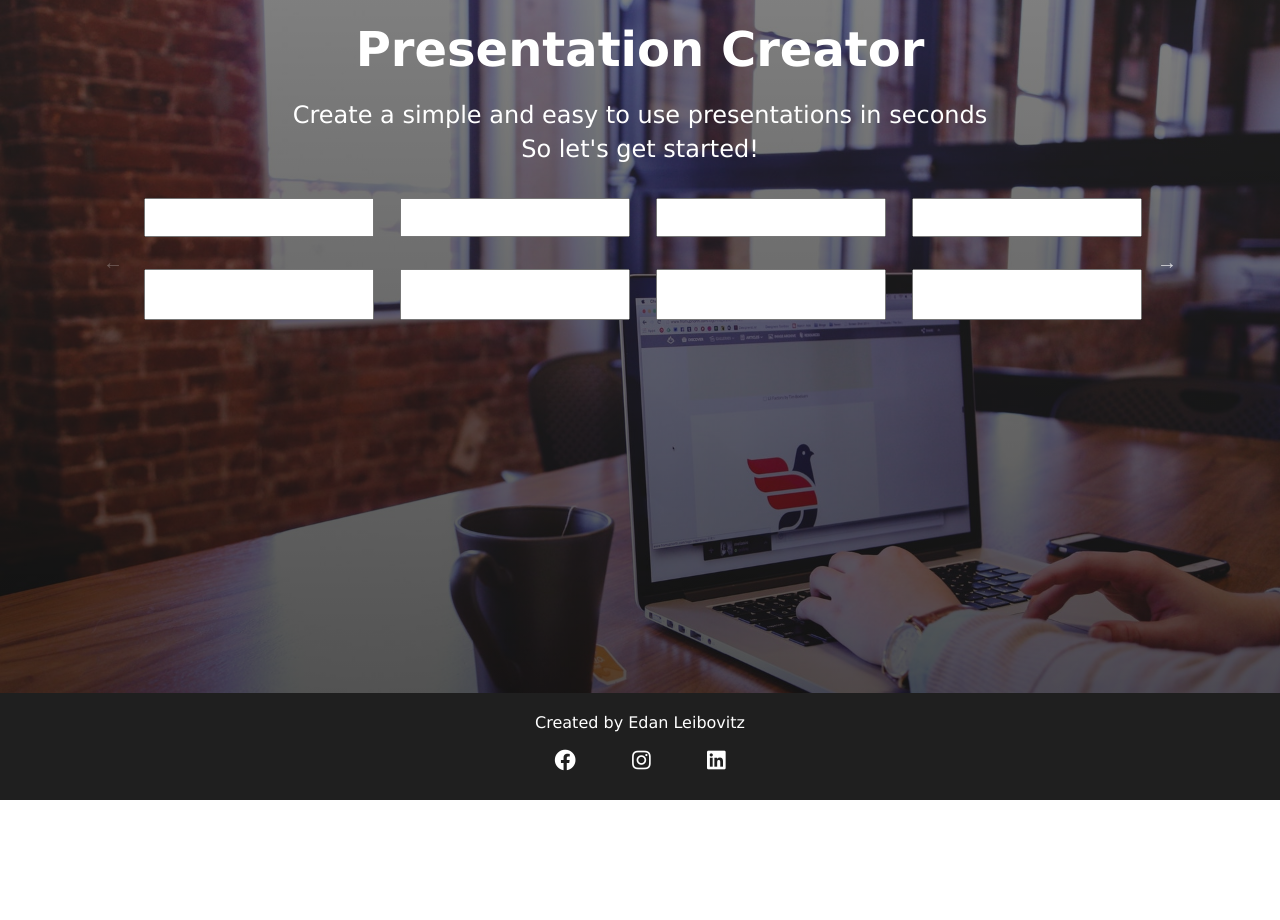
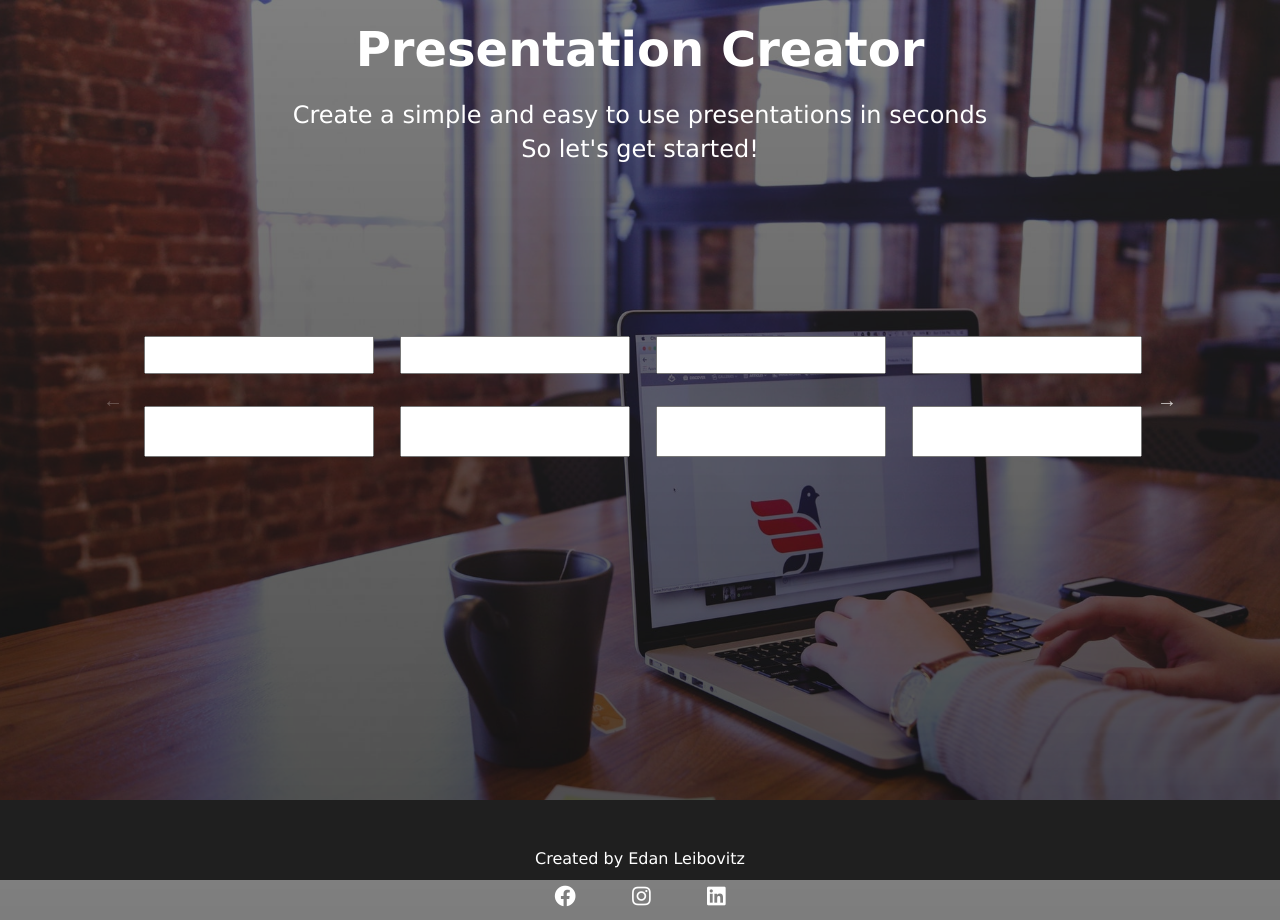
Before and after one commit to Edan-Leibo/presentation-creator, a plain HTML site: page index.html in a window 1280 px wide. Before the commit the page ends 800 px from the top, so only its background shows below. Drawn offline with nearby package versions, Linux system fonts and the light colour scheme; a web font is replaced by a local one.

Commit message:
fix index layout

```diff
--- a/css/style-create.css
+++ b/css/style-create.css
@@ -10,8 +10,10 @@
   color: white;
   line-height: 1.4;
   background: linear-gradient(rgba(0,0,0,0.5), rgba(0,0,0,0.7)), url(../images/create.jpg) no-repeat center center/cover ;
-  height: 100vh;
+  overflow-y: auto;
+  position: relative;
 }
+
 
 h1 {
   font-size: 3rem;
@@ -23,11 +25,15 @@
 }
 
 header {
+  height: 40vh;
   padding: 1rem;
   text-align: center;
+  min-height: 210px;
+
 }
 
 .slick-section {
+  height: 60vh;
   margin: auto;
   width: 80%;
 }
@@ -47,26 +53,25 @@
 }
 
 footer{
+  height: 80px;
+  width: 100%;
   display: flex;
   flex-direction: column;
   justify-content: space-around;
   align-items: center;
-  padding: 1.2rem;
+  padding: 2rem;
   background: #1f1f1f;
-  position: absolute;
-  bottom: 0;
-  right: 0;
-  left: 0;
+
 }
 
 footer p {
   font-size: 1rem;
-  margin-bottom: 1rem;
+  margin: 1rem;
 }
 
 footer i{
   padding: 0rem 1.6rem;
-  margin-bottom: 0.8rem;
+  margin-bottom: 1rem;
 }
 
 @media only screen and (max-width: 650px){
```
